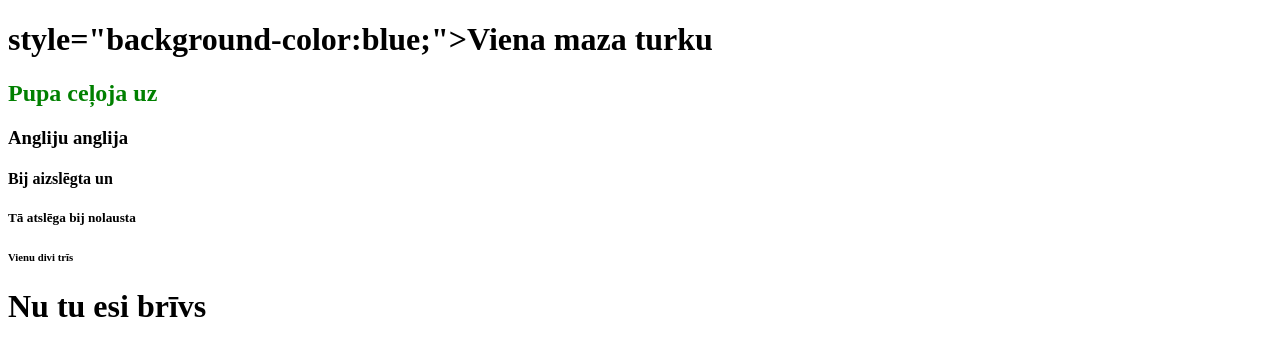
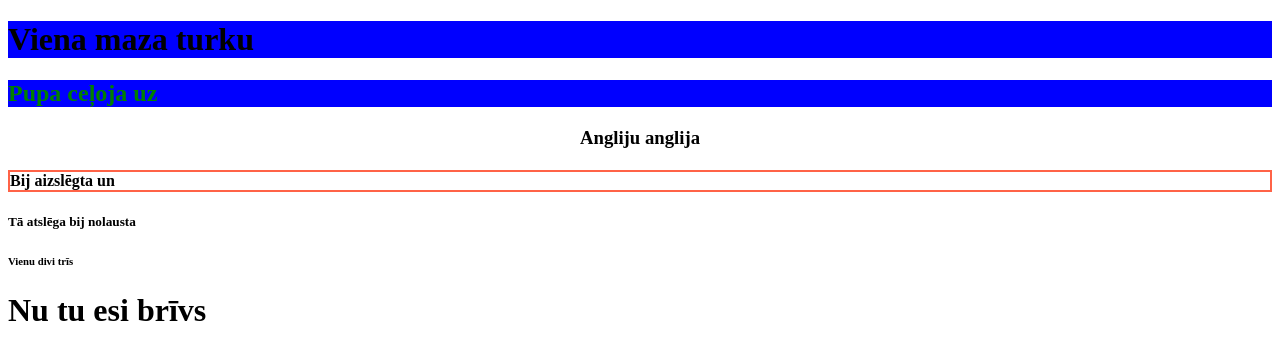
Before and after one commit to Robertsdatoroim/Webpage_style, a plain HTML site: page index.html in a window 1280 px wide. Drawn offline with Linux system fonts and the light colour scheme.

Commit message:
Update index.html

```diff
--- a/index.html
+++ b/index.html
@@ -6,10 +6,10 @@
 
 <body>
 
-<h1> style="background-color:blue;">Viena maza turku</h1>
-<h2 style="color:green;">Pupa ceļoja uz</h2>
-<h3 style="text-align:centre;">Angliju anglija</h3>
-<h4>Bij aizslēgta un</h4>
+<h1 style="background-color:blue;">Viena maza turku</h1>
+<h2 style="color:green;background-color:blue;">Pupa ceļoja uz</h2>
+<h3 style="text-align:center;">Angliju anglija</h3>
+<h4 style="border:2px solid Tomato;">Bij aizslēgta un</h4>
 <h5>Tā atslēga bij nolausta</h5>
 <h6>Vienu divi trīs</h6>
 <h1>Nu tu esi brīvs</h1>
```
